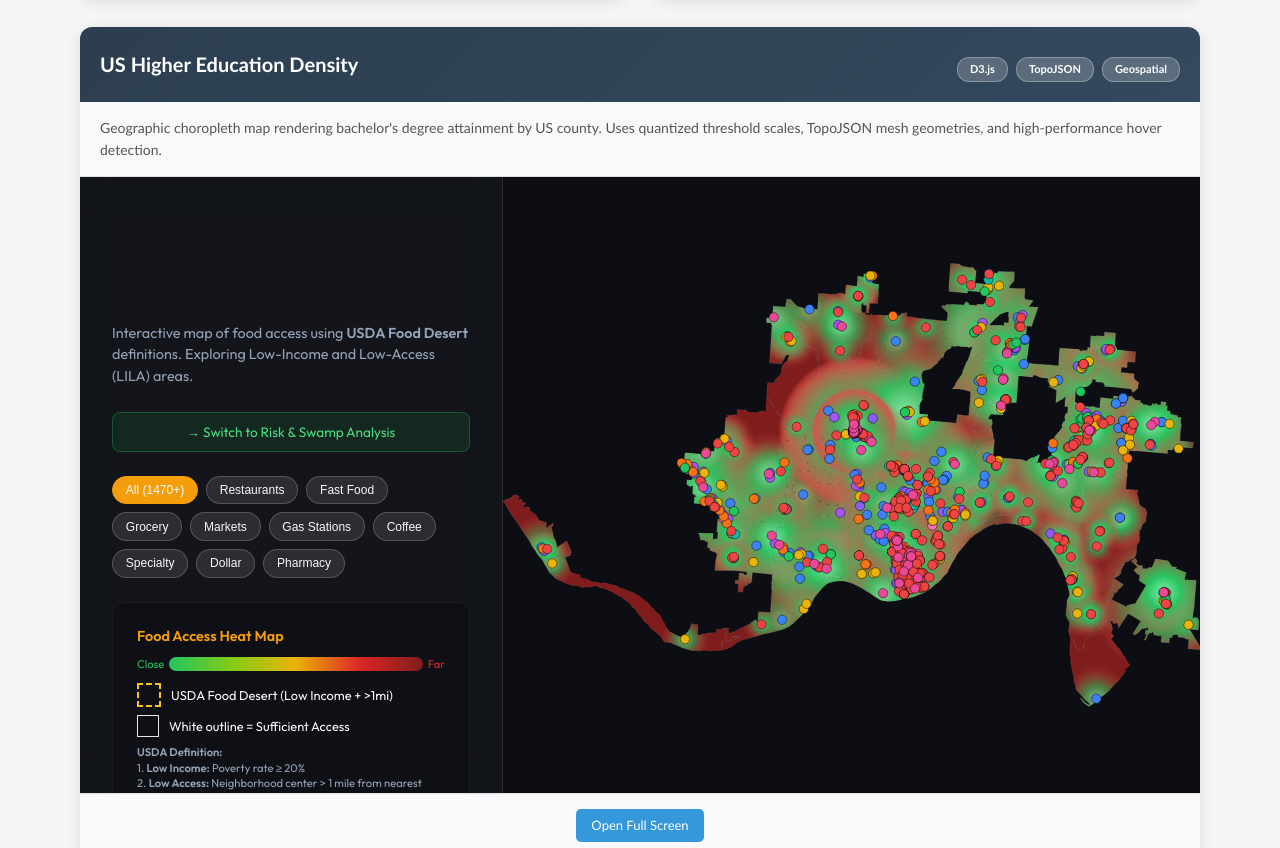
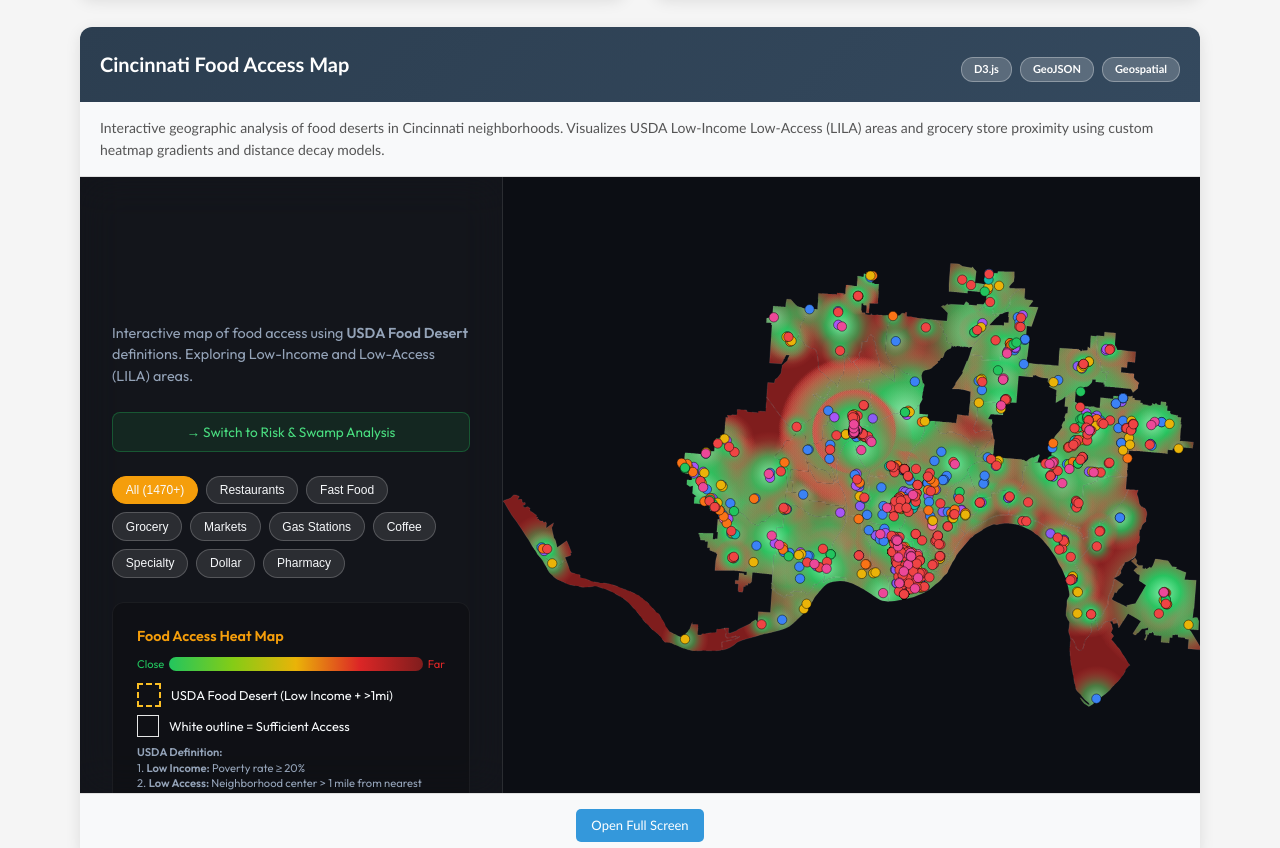
Before and after one commit to James-Liebel/Personal_Projects, a plain HTML site: page index.html in a window 1280 px wide. Shown: the part 3149-3997 px from the top of the page. Drawn offline with nearby package versions, Linux system fonts and the light colour scheme; no server answers.

Commit message:
feat: Update dashboard to reflect Cincinnati Food Access Map, replacing US Higher Education content with new interactive analysis of food deserts, including updated description and technology badges.

```diff
--- a/index.html
+++ b/index.html
@@ -897,16 +897,17 @@
 
             <div class="dashboard-card full-width">
                 <div class="dashboard-header">
-                    <h3>US Higher Education Density</h3>
+                    <h3>Cincinnati Food Access Map</h3>
                     <div class="tech-badges">
                         <span class="tech-badge">D3.js</span>
-                        <span class="tech-badge">TopoJSON</span>
+                        <span class="tech-badge">GeoJSON</span>
                         <span class="tech-badge">Geospatial</span>
                     </div>
                 </div>
                 <div class="dashboard-description">
-                    <p>Geographic choropleth map rendering bachelor's degree attainment by US county. Uses quantized
-                        threshold scales, TopoJSON mesh geometries, and high-performance hover detection.</p>
+                    <p>Interactive geographic analysis of food deserts in Cincinnati neighborhoods. Visualizes USDA
+                        Low-Income Low-Access (LILA) areas and grocery store proximity using custom heatmap gradients
+                        and distance decay models.</p>
                 </div>
                 <div class="iframe-container" style="padding-bottom: 55%;">
                     <iframe src="projects/web/visualizations/choropleth_map.html" class="dashboard-iframe"
```
